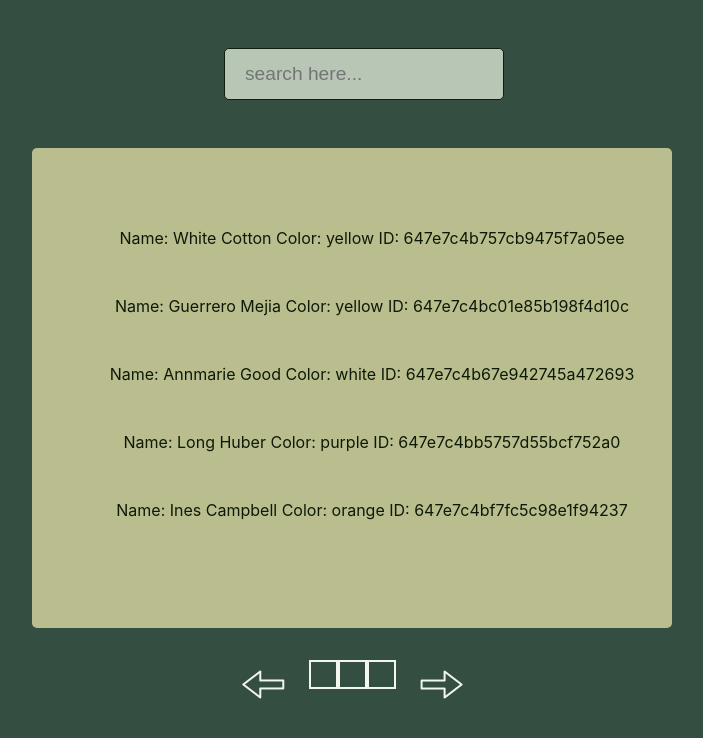
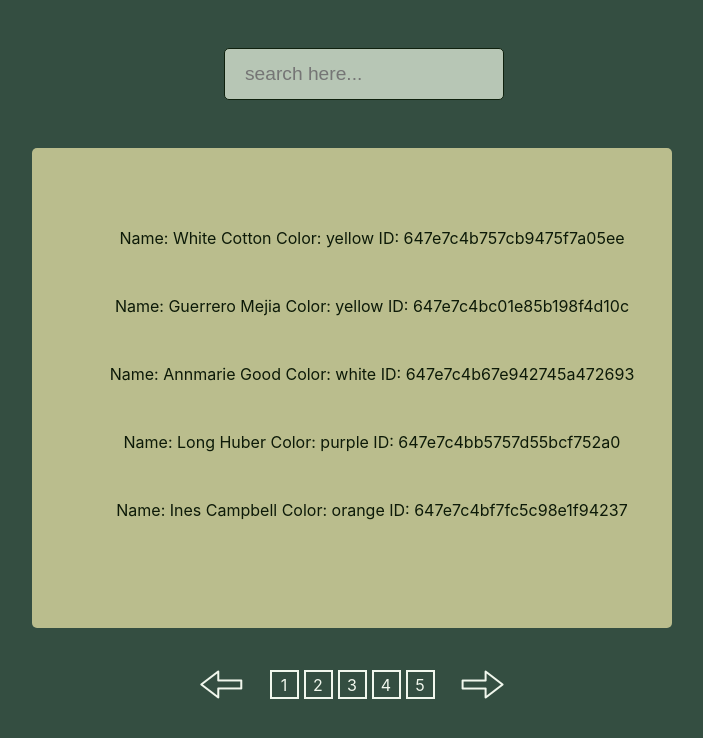
Before and after one commit to KhaledAjaj2026/pagination-app, a Next.js app: page / in a window 1280 px wide. Shown: the top 738 px of the page, without its empty margins (288-991 px from the left). Built offline with nearby package versions, Linux system fonts and the light colour scheme.

Commit message:
positioned page numbers and arrows evenly, numbers within boxes are centered.

```diff
--- a/src/app/paginator.jsx
+++ b/src/app/paginator.jsx
@@ -23,10 +23,22 @@ export default function Paginator() {
                         onClick={movePageLeft}
                     />
                 </div>
-                <div className={styles.page_num}>
-                    <div className={styles.box}></div>
-                    <div className={styles.box}></div>
-                    <div className={styles.box}></div>
+                <div className={styles.page_num_box}>
+                    <div className={styles.box}>
+                        <p className={styles.page_number}>1</p>
+                    </div>
+                    <div className={styles.box}>
+                        <p className={styles.page_number}>2</p>
+                    </div>
+                    <div className={styles.box}>
+                        <p className={styles.page_number}>3</p>
+                    </div>
+                    <div className={styles.box}>
+                        <p className={styles.page_number}>4</p>
+                    </div>
+                    <div className={styles.box}>
+                        <p className={styles.page_number}>5</p>
+                    </div>
                 </div>
                 <div className={styles.page_arrow}>
                     <Image
@@ -34,6 +46,9 @@ export default function Paginator() {
                         src={arrowRight}
                         alt="right arrow"
                         onClick={movePageRight}
+                        style={{
+                            cursor: 'pointer'
+                        }}
                     />
                 </div>
             </div>
--- a/src/app/search-bar.jsx
+++ b/src/app/search-bar.jsx
@@ -4,10 +4,7 @@ export default function SearchBar() {
     return (
         <>
             <div className="searchbar_body">
-                <form>
-                    {/* <label for="search"></label> */}
-                    <input className={styles.search_field} type="text" placeholder="search here..."/>
-                </form>
+                <input className={styles.search_field} type="text" placeholder="search here..."/>
             </div>
         </>
     );
--- a/styles/Home.module.css
+++ b/styles/Home.module.css
@@ -63,7 +63,12 @@
   padding-right: 10px;
 }
 
-.page_num {
+.arrow_image {
+  cursor: pointer;
+}
+
+.page_num_box {
+  margin-top: 10px;
   padding-left: 10px;
   padding-right: 10px;
 }
@@ -73,5 +78,11 @@
   width: 25px;
   height: 25px;
   border: 2px solid #f1f7ed;
-  margin-bottom: 30px;
+  margin-left: 2.5px;
+  margin-right: 2.5px;
+}
+
+.page_number {
+  margin: 3px;
+  cursor: pointer;
 }/*# sourceMappingURL=Home.module.css.map */
--- a/styles/Home.module.scss
+++ b/styles/Home.module.scss
@@ -68,9 +68,10 @@ $mint-cream: #f1f7ed;
     padding-right: 10px;
 }
 .arrow_image {
-
+    cursor: pointer;
 }
-.page_num {
+.page_num_box {
+    margin-top: 10px;
     padding-left: 10px;
     padding-right: 10px;
 }
@@ -79,5 +80,10 @@ $mint-cream: #f1f7ed;
     width: 25px;
     height: 25px;
     border: 2px solid $mint-cream;
-    margin-bottom: 30px;
+    margin-left: 2.5px;
+    margin-right: 2.5px;
 }
+.page_number {
+    margin: 3px;
+    cursor: pointer;
+}
```
Also changed, not shown: 1 other file (tests, documents, lock files or other folders).
